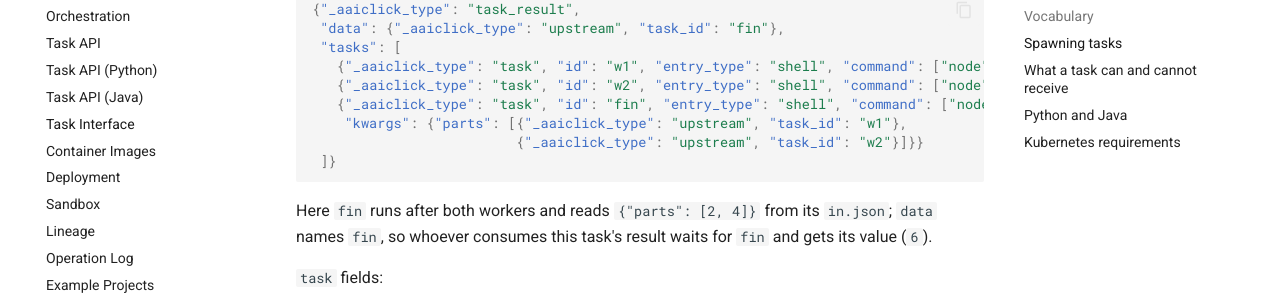
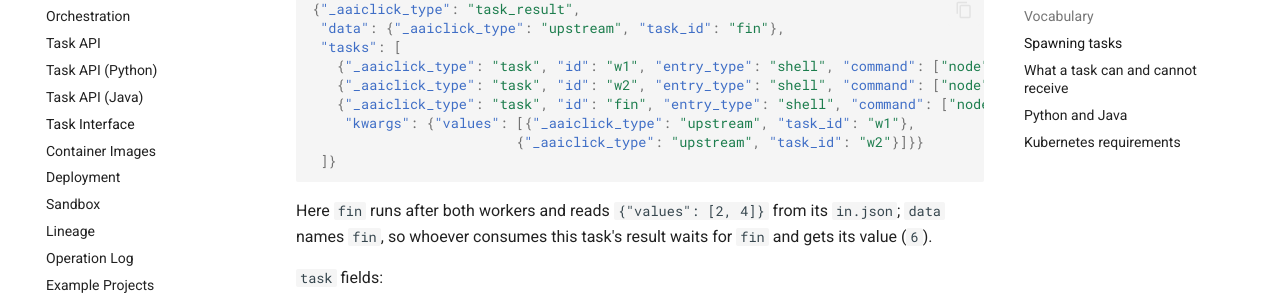
Before and after one commit to kolodkin/aaiclick, an MkDocs documentation site: the page built from docs/user_guide/task_interface.md, in a window 1280 px wide and 900 px high, scrolled down 2110 px. Shown: the part 146-451 px from the top of the window. Built offline with MkDocs 1.6.1 and Material for MkDocs 9.7.7, drawn with Linux system fonts in a browser that asks for light colours; comment, search, counter and statistics services are not loaded.

Commit message:
Rename the fan-out example kwarg parts to values
Co-Authored-By: Claude Opus 5.5 <noreply@anthropic.com>
Claude-Session: https://claude.ai/code/session_01HxLiG2aWESed1kiU4zjXDm

````diff
--- a/docs/user_guide/task_interface.md
+++ b/docs/user_guide/task_interface.md
@@ -82,12 +82,12 @@ children. Children reference each other by `id`.
    {"_aaiclick_type": "task", "id": "w1", "entry_type": "shell", "command": ["node", "worker.js"], "kwargs": {"n": 1}},
    {"_aaiclick_type": "task", "id": "w2", "entry_type": "shell", "command": ["node", "worker.js"], "kwargs": {"n": 2}},
    {"_aaiclick_type": "task", "id": "fin", "entry_type": "shell", "command": ["node", "sum.js"],
-    "kwargs": {"parts": [{"_aaiclick_type": "upstream", "task_id": "w1"},
+    "kwargs": {"values": [{"_aaiclick_type": "upstream", "task_id": "w1"},
                          {"_aaiclick_type": "upstream", "task_id": "w2"}]}}
  ]}
 ```
 
-Here `fin` runs after both workers and reads `{"parts": [2, 4]}` from its
+Here `fin` runs after both workers and reads `{"values": [2, 4]}` from its
 `in.json`; `data` names `fin`, so whoever consumes this task's result waits
 for `fin` and gets its value (`6`).
 
````
Also changed, not shown: 2 other files.
